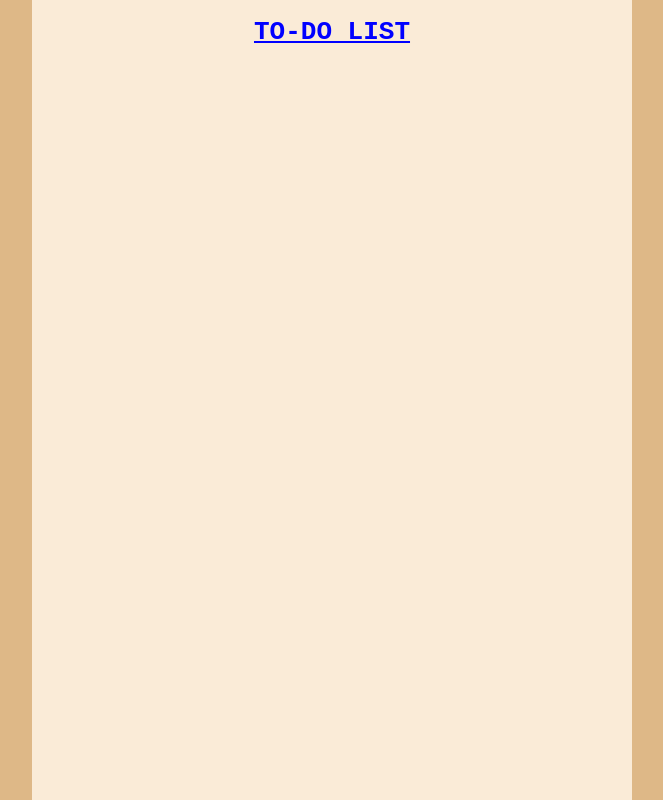
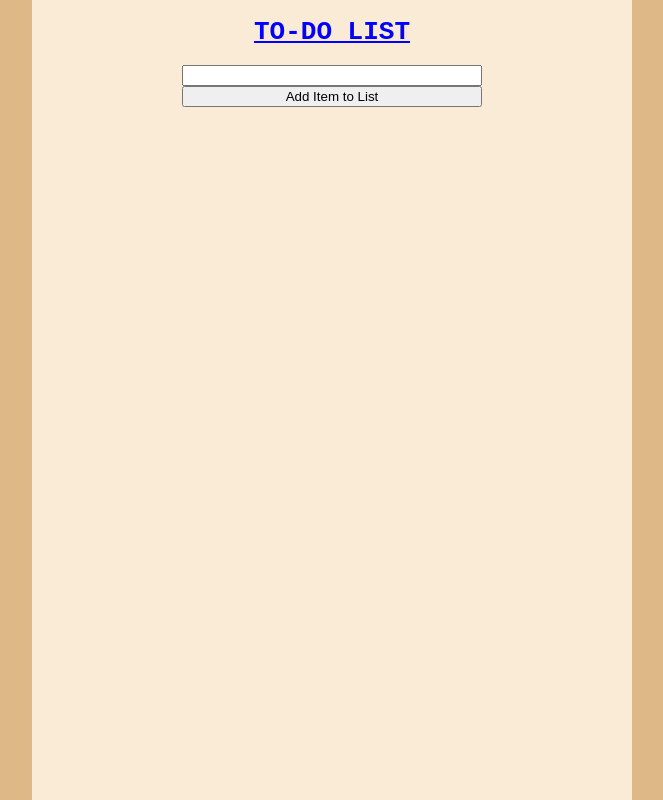
Before and after one commit to horsellcommon/CN-Todo-List-Activity, a React (Create React App) app: page / in a window 1280 px wide. Shown: the top 800 px of the page, without its empty margins (308-971 px from the left). Built offline with nearby package versions, Linux system fonts and the light colour scheme.

Commit message:
Basic list

```diff
--- a/src/App.css
+++ b/src/App.css
@@ -15,3 +15,15 @@ body{
   color: blue;
   align-self: center;
 }
+#inputbutton{
+  display: flex;
+  flex-direction: column;
+  align-self: center;
+  margin: auto;
+  width: 50%;
+}
+#mapper{
+  display: flex;
+  font-family: cursive;
+  font-size: x-large;
+}
--- a/src/App.js
+++ b/src/App.js
@@ -1,9 +1,12 @@
 import './App.css';
+import InputText from './components/list';
+
 
 function App() {
   return (
     <div id="main-box">
       <h1 id="header">TO-DO LIST</h1>
+      <InputText />
     </div>
   )
 }
--- /dev/null
+++ b/src/components/list.js
@@ -0,0 +1,37 @@
+import { useState } from "react";
+
+const InputText = () => {
+const [input, setInput]  = useState("")
+const [list, setList] = useState([]);
+
+const addToList = () => {
+    const temporary = [...list];
+    temporary.push(input);
+    setList(temporary);
+    setInput("");
+  };
+
+const deleteItem = (index) => {
+    const temporary = [...list];
+    temporary.splice(index, 1);
+    setList(temporary);
+  };
+
+return (
+    <div>
+        <div id="inputbutton">
+            <input type="text" value={input} onChange={(e) => setInput(e.target.value)} />
+            <button onClick={addToList}>Add Item to List</button>
+        </div>
+        <div id="mapper">
+            <ul>
+                {list.map((item, chindex) => {
+                    return <li key={item} onClick={() => deleteItem(chindex)}>{item}</li>;
+                })}
+            </ul>
+        </div>
+    </div>
+)
+}
+
+export default InputText
```
